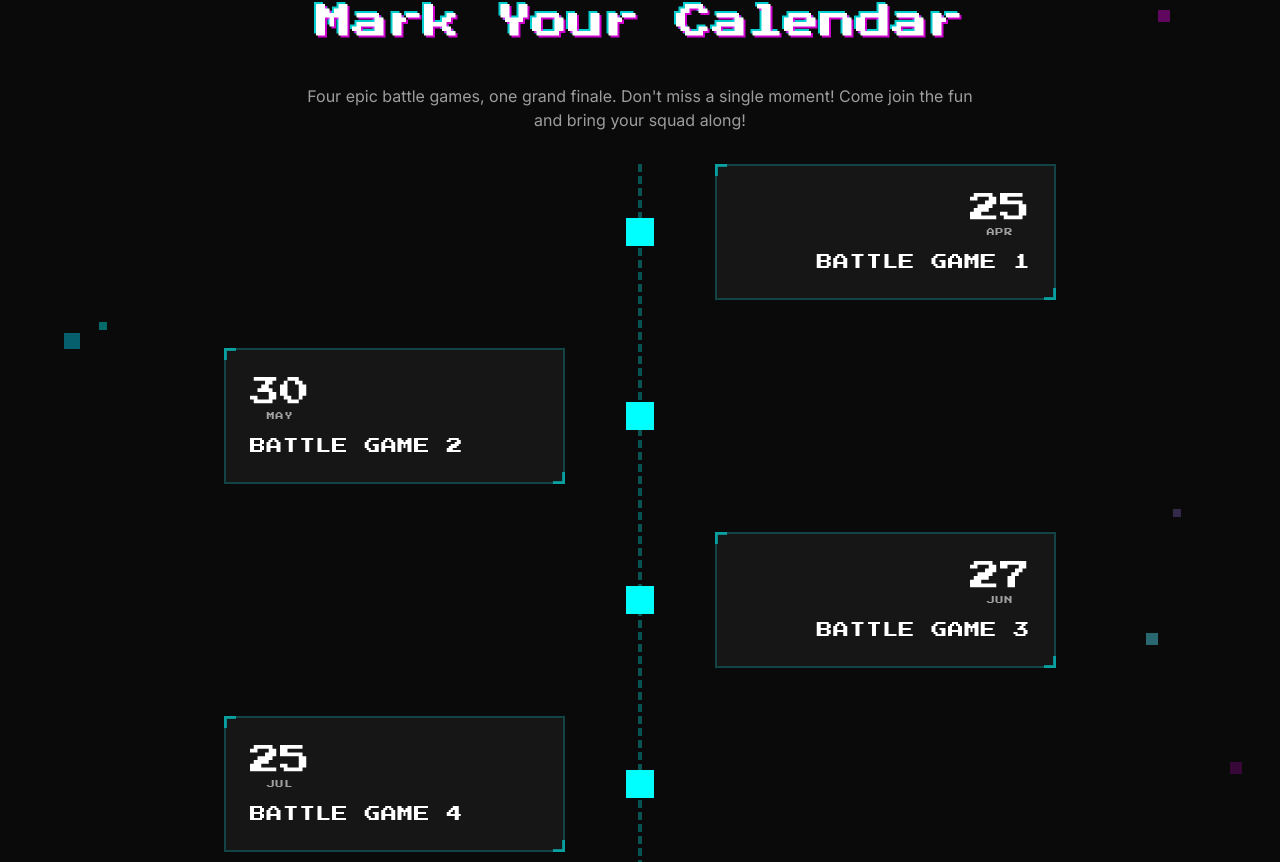
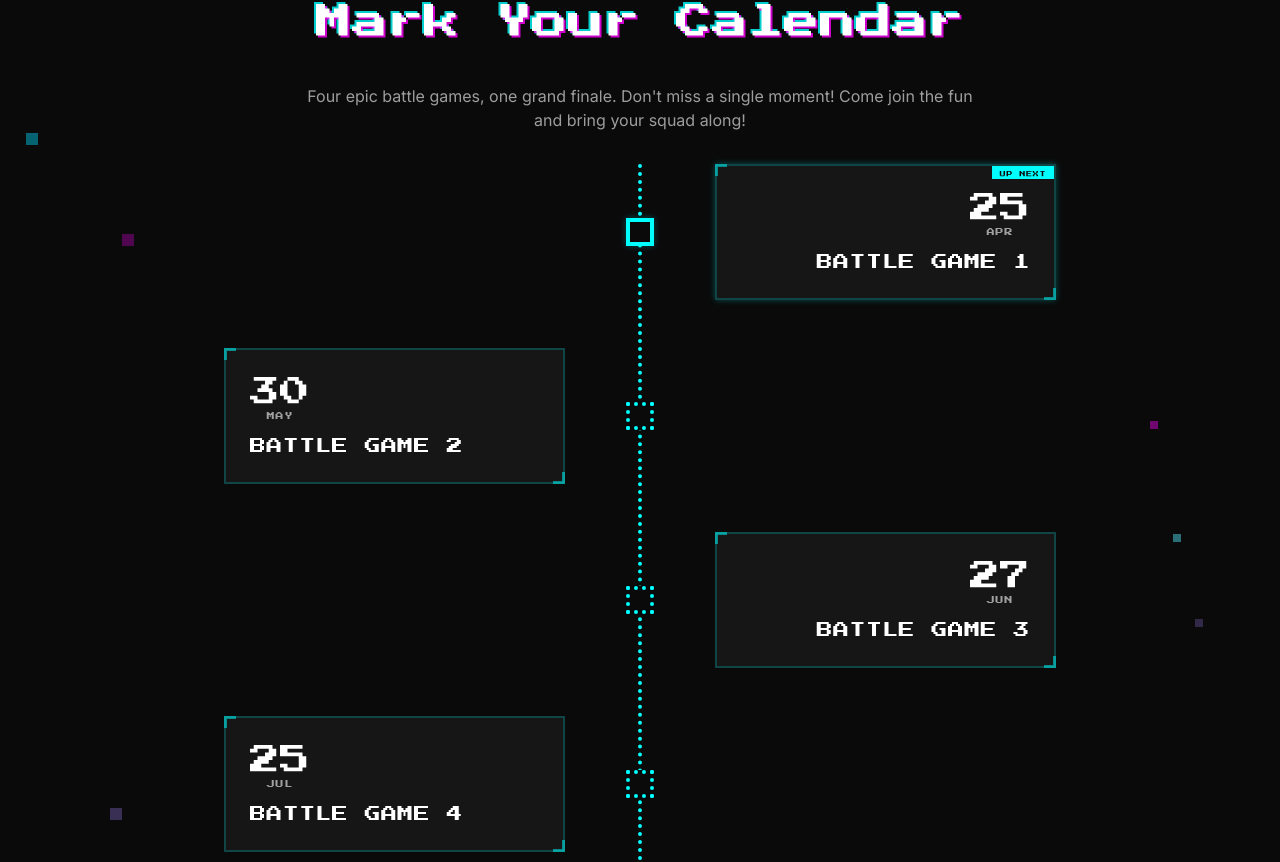
Before and after one commit to ashleylpm/kingdomlympics, a React (Vite) app: page / in a window 1280 px wide. Shown: the part 1893-2755 px from the top of the page. Built offline with nearby package versions, Linux system fonts and the light colour scheme.

Commit message:
ui: make next event more prominent

```diff
--- a/src/App.tsx
+++ b/src/App.tsx
@@ -42,12 +42,12 @@ export default function App() {
 
         <div className="relative overflow-hidden">
           {/* Scattered pixel squares */}
-          <div className="absolute top-[8%] left-[3%] w-3 h-3 bg-pink opacity-15 animate-pulse" style={{ animationDuration: '3.2s' }} />
-          <div className="absolute top-[22%] right-[4%] w-2 h-2 bg-blue opacity-20 animate-pulse" style={{ animationDuration: '2.6s', animationDelay: '0.8s' }} />
-          <div className="absolute top-[45%] left-[5%] w-4 h-4 bg-cyan-400 opacity-12 animate-pulse" style={{ animationDuration: '3.8s', animationDelay: '1.2s' }} />
-          <div className="absolute top-[60%] right-[3%] w-3 h-3 bg-pink opacity-18 animate-pulse" style={{ animationDuration: '2.9s', animationDelay: '0.4s' }} />
-          <div className="absolute top-[78%] left-[4%] w-2 h-2 bg-blue opacity-15 animate-pulse" style={{ animationDuration: '3.5s', animationDelay: '1.6s' }} />
-          <div className="absolute top-[92%] right-[5%] w-3 h-3 bg-violet-400 opacity-12 animate-pulse" style={{ animationDuration: '4.1s', animationDelay: '0.6s' }} />
+          <div className="absolute top-[5%] left-[6%] w-2 h-2 bg-blue opacity-18 animate-pulse" style={{ animationDuration: '3.6s' }} />
+          <div className="absolute top-[18%] right-[7%] w-3 h-3 bg-pink opacity-15 animate-pulse" style={{ animationDuration: '2.3s', animationDelay: '1.1s' }} />
+          <div className="absolute top-[38%] left-[2%] w-3 h-3 bg-cyan-400 opacity-14 animate-pulse" style={{ animationDuration: '4.2s', animationDelay: '0.6s' }} />
+          <div className="absolute top-[55%] right-[6%] w-2 h-2 bg-violet-400 opacity-16 animate-pulse" style={{ animationDuration: '2.7s', animationDelay: '1.4s' }} />
+          <div className="absolute top-[72%] left-[5%] w-3 h-3 bg-pink opacity-12 animate-pulse" style={{ animationDuration: '3.1s', animationDelay: '0.3s' }} />
+          <div className="absolute top-[88%] right-[4%] w-2 h-2 bg-blue opacity-20 animate-pulse" style={{ animationDuration: '3.8s', animationDelay: '0.9s' }} />
 
           <section id="about">
             <Description />
--- a/src/components/sections/Hero.tsx
+++ b/src/components/sections/Hero.tsx
@@ -20,22 +20,22 @@ export const Hero: React.FC = () => {
     <section id="home" className="relative min-h-[80vh] flex flex-col items-center justify-center text-center px-4 pt-20 overflow-hidden">
       {/* Pixel Background Elements */}
       {[
-        { top: 7, left: 83, size: 3, color: 'bg-blue', opacity: 45, duration: 2.4 },
-        { top: 19, left: 11, size: 4, color: 'bg-pink', opacity: 35, duration: 1.8 },
-        { top: 12, left: 57, size: 2, color: 'bg-cyan-300', opacity: 50, duration: 3.1 },
-        { top: 31, left: 74, size: 3, color: 'bg-fuchsia-500', opacity: 30, duration: 2.7 },
-        { top: 26, left: 3, size: 5, color: 'bg-blue', opacity: 25, duration: 1.3 },
-        { top: 41, left: 91, size: 2, color: 'bg-pink', opacity: 55, duration: 3.6 },
-        { top: 37, left: 29, size: 4, color: 'bg-violet-400', opacity: 40, duration: 2.0 },
-        { top: 52, left: 67, size: 3, color: 'bg-blue', opacity: 35, duration: 1.6 },
-        { top: 59, left: 8, size: 2, color: 'bg-pink', opacity: 45, duration: 3.3 },
-        { top: 47, left: 44, size: 4, color: 'bg-purple-400', opacity: 30, duration: 2.9 },
-        { top: 66, left: 82, size: 3, color: 'bg-cyan-400', opacity: 40, duration: 1.5 },
-        { top: 72, left: 19, size: 5, color: 'bg-pink', opacity: 20, duration: 3.8 },
-        { top: 79, left: 53, size: 2, color: 'bg-blue', opacity: 50, duration: 2.2 },
-        { top: 85, left: 36, size: 3, color: 'bg-fuchsia-400', opacity: 35, duration: 1.9 },
-        { top: 91, left: 71, size: 4, color: 'bg-blue', opacity: 30, duration: 3.4 },
-        { top: 4, left: 39, size: 2, color: 'bg-pink', opacity: 45, duration: 2.6 },
+        { top: 5, left: 76, size: 3, color: 'bg-pink', opacity: 40, duration: 2.8 },
+        { top: 14, left: 18, size: 5, color: 'bg-blue', opacity: 30, duration: 3.5 },
+        { top: 9, left: 48, size: 2, color: 'bg-cyan-300', opacity: 45, duration: 2.1 },
+        { top: 28, left: 88, size: 6, color: 'bg-fuchsia-500', opacity: 25, duration: 3.2 },
+        { top: 22, left: 6, size: 3, color: 'bg-blue', opacity: 35, duration: 1.7 },
+        { top: 38, left: 62, size: 2, color: 'bg-pink', opacity: 50, duration: 3.9 },
+        { top: 34, left: 35, size: 5, color: 'bg-violet-400', opacity: 30, duration: 2.3 },
+        { top: 48, left: 93, size: 3, color: 'bg-blue', opacity: 40, duration: 1.9 },
+        { top: 55, left: 15, size: 6, color: 'bg-pink', opacity: 35, duration: 3.1 },
+        { top: 44, left: 52, size: 3, color: 'bg-purple-400', opacity: 25, duration: 2.6 },
+        { top: 63, left: 71, size: 4, color: 'bg-cyan-400', opacity: 45, duration: 1.4 },
+        { top: 70, left: 27, size: 3, color: 'bg-pink', opacity: 20, duration: 3.7 },
+        { top: 77, left: 84, size: 2, color: 'bg-blue', opacity: 40, duration: 2.5 },
+        { top: 83, left: 42, size: 5, color: 'bg-fuchsia-400', opacity: 30, duration: 1.6 },
+        { top: 90, left: 9, size: 4, color: 'bg-blue', opacity: 35, duration: 3.3 },
+        { top: 3, left: 55, size: 3, color: 'bg-pink', opacity: 40, duration: 2.9 },
       ].map((p, i) => (
         <div
           key={i}
--- a/src/components/sections/Timeline.tsx
+++ b/src/components/sections/Timeline.tsx
@@ -4,47 +4,33 @@ import { Icon } from '@iconify/react';
 import { Badge } from '../ui/Badge';
 
 export const Timeline: React.FC = () => {
+  const MONTH_MAP: Record<string, number> = {
+    JAN: 0, FEB: 1, MAR: 2, APR: 3, MAY: 4, JUN: 5,
+    JUL: 6, AUG: 7, SEP: 8, OCT: 9, NOV: 10, DEC: 11,
+  };
+
   const keyEvents = [
-    {
-      date: "25",
-      month: "APR",
-      title: "Battle Game 1",
-      isFinale: false
-    },
-    {
-      date: "30",
-      month: "MAY",
-      title: "Battle Game 2",
-      isFinale: false
-    },
-    {
-      date: "27",
-      month: "JUN",
-      title: "Battle Game 3",
-      isFinale: false
-    },
-    {
-      date: "25",
-      month: "JUL",
-      title: "Battle Game 4",
-      isFinale: false
-    },
-    {
-      date: "23",
-      month: "AUG",
-      title: "GRAND FINALE",
-      isFinale: true
-    }
+    { date: "25", month: "APR", title: "Battle Game 1", isFinale: false },
+    { date: "30", month: "MAY", title: "Battle Game 2", isFinale: false },
+    { date: "27", month: "JUN", title: "Battle Game 3", isFinale: false },
+    { date: "25", month: "JUL", title: "Battle Game 4", isFinale: false },
+    { date: "23", month: "AUG", title: "GRAND FINALE", isFinale: true },
   ];
+
+  const now = new Date();
+  const nextEventIndex = keyEvents.findIndex((event) => {
+    const eventDate = new Date(2026, MONTH_MAP[event.month], parseInt(event.date));
+    return eventDate >= now;
+  });
 
   return (
     <section className="py-8 md:py-12 px-4 max-w-6xl mx-auto relative overflow-hidden">
       {/* Pixel squares */}
-      <div className="absolute top-[10%] right-[4%] w-3 h-3 bg-pink opacity-18 animate-pulse" style={{ animationDuration: '2.8s' }} />
-      <div className="absolute top-[35%] left-[3%] w-2 h-2 bg-blue opacity-20 animate-pulse" style={{ animationDuration: '3.4s', animationDelay: '0.5s' }} />
-      <div className="absolute top-[60%] right-[5%] w-3 h-3 bg-cyan-300 opacity-15 animate-pulse" style={{ animationDuration: '3.9s', animationDelay: '1.1s' }} />
-      <div className="absolute top-[85%] left-[4%] w-2 h-2 bg-pink opacity-20 animate-pulse" style={{ animationDuration: '2.6s', animationDelay: '0.7s' }} />
-      <div className="absolute top-[50%] right-[3%] w-2 h-2 bg-violet-400 opacity-15 animate-pulse" style={{ animationDuration: '4.1s', animationDelay: '1.4s' }} />
+      <div className="absolute top-[7%] right-[6%] w-2 h-2 bg-blue opacity-20 animate-pulse" style={{ animationDuration: '3.1s' }} />
+      <div className="absolute top-[28%] left-[5%] w-3 h-3 bg-pink opacity-15 animate-pulse" style={{ animationDuration: '2.5s', animationDelay: '0.8s' }} />
+      <div className="absolute top-[52%] right-[3%] w-2 h-2 bg-cyan-300 opacity-18 animate-pulse" style={{ animationDuration: '3.7s', animationDelay: '0.3s' }} />
+      <div className="absolute top-[74%] left-[4%] w-3 h-3 bg-violet-400 opacity-14 animate-pulse" style={{ animationDuration: '2.9s', animationDelay: '1.2s' }} />
+      <div className="absolute top-[43%] right-[5%] w-2 h-2 bg-pink opacity-16 animate-pulse" style={{ animationDuration: '4.3s', animationDelay: '0.6s' }} />
       <motion.div
         initial={{ opacity: 0, y: 30 }}
         whileInView={{ opacity: 1, y: 0 }}
@@ -68,7 +54,7 @@ export const Timeline: React.FC = () => {
       {/* Vertical Timeline */}
       <div className="relative max-w-4xl mx-auto">
         {/* Timeline Line - pixelated dashed */}
-        <div className="absolute left-[calc(2.375rem-2px)] md:left-1/2 top-0 bottom-0 w-0 border-l-4 border-dashed border-blue/30 transform md:-translate-x-[2px]"></div>
+        <div className="absolute left-[calc(2.375rem-2px)] md:left-1/2 top-0 bottom-0 w-0 border-l-4 border-dotted border-blue transform md:-translate-x-[2px]"></div>
 
         {keyEvents.map((event, index) => (
           <motion.div
@@ -87,18 +73,30 @@ export const Timeline: React.FC = () => {
                 <Icon icon="pixelarticons:crown" width={32} className="text-pixel-gold drop-shadow-[0_0_8px_rgba(255,215,0,0.6)]" />
               </div>
             ) : (
-              <div className="absolute left-6 md:left-1/2 w-7 h-7 border-2 bg-blue border-blue transform md:-translate-x-1/2 z-10" />
+              <div className={`absolute left-6 md:left-1/2 w-7 h-7 border-4 border-blue transform md:-translate-x-1/2 z-10 ${
+                new Date(2026, MONTH_MAP[event.month], parseInt(event.date)) < now
+                  ? 'bg-blue border-solid'
+                  : index === nextEventIndex
+                    ? 'bg-dark border-solid animate-[glow-pulse_3s_ease-in-out_infinite]'
+                    : 'bg-dark border-dotted'
+              }`} />
             )}
 
             {/* Content */}
             <div className={`w-full md:w-5/12 ml-16 md:ml-0 ${
               index % 2 === 0 ? 'md:pr-8 md:text-right' : 'md:pl-8'
             }`}>
-              <div className={`p-6 transition-all ${
+              <div className={`p-6 transition-all relative ${
                 event.isFinale
                   ? 'pixel-card gradient-box pink-corners'
                   : 'pixel-card'
-              }`}>
+              } ${index === nextEventIndex ? 'animate-[glow-pulse_3s_ease-in-out_infinite]' : ''}`}>
+                {index === nextEventIndex && (
+                  <div className="absolute top-0 right-0 bg-blue text-dark text-[6px] font-display uppercase tracking-widest px-2 pt-1 flex items-center justify-center">
+                    Up Next
+                  </div>
+                )}
+
                 <div className={`flex items-center gap-4 mb-3 ${
                   index % 2 === 0 ? 'md:justify-end' : ''
                 }`}>
--- a/src/index.css
+++ b/src/index.css
@@ -105,6 +105,12 @@
 }
 
 
+/* Glow pulse - shadow only, no opacity change */
+@keyframes glow-pulse {
+  0%, 100% { box-shadow: 0 0 5px rgba(0, 255, 255, 0.25); }
+  50% { box-shadow: 0 0 20px rgba(0, 255, 255, 0.6), 0 0 36px rgba(0, 255, 255, 0.2); }
+}
+
 /* Blinking cursor animation */
 @keyframes blink {
   0%, 49% { opacity: 1; }
```
